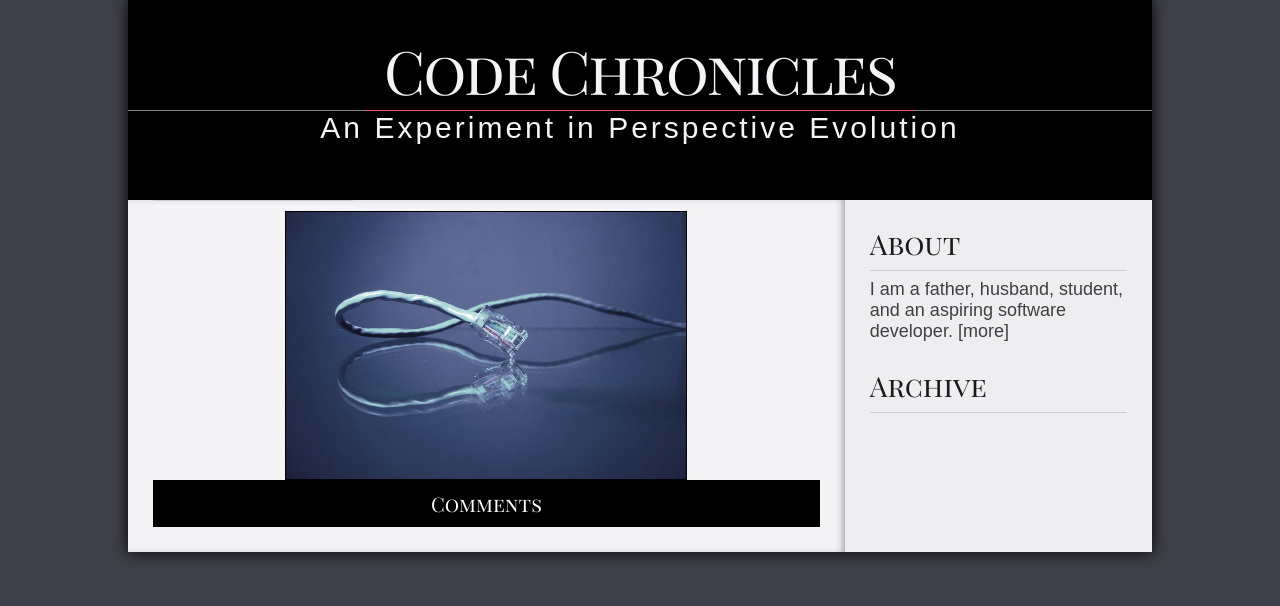
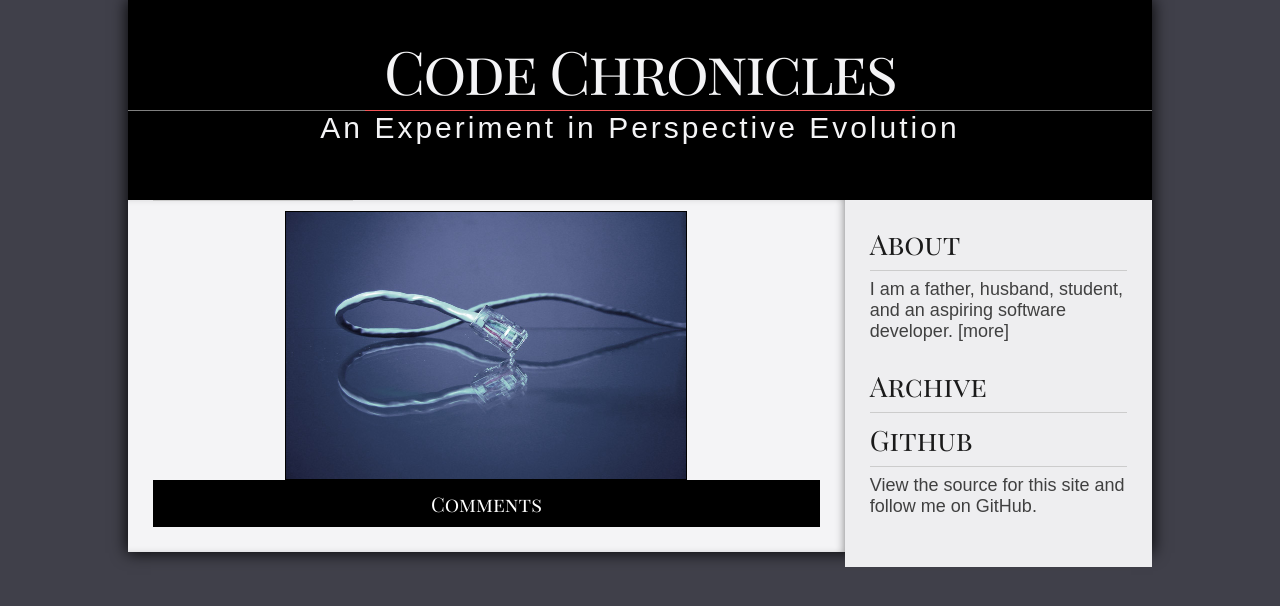
Before and after one commit to smskelley/codechron, a Django app: template codechron/templates/index.html in a window 1280 px wide. Shown: the top 606 px of the page. Run offline with Django 3.2, Linux system fonts and the light colour scheme; the template is opened without the code that fills it, so the values that code supplies are empty; some libraries are stand-ins or nearby versions; some web fonts are replaced.

Commit message:
Add github link to template

```diff
--- a/codechron/templates/index.html
+++ b/codechron/templates/index.html
@@ -57,6 +57,8 @@
     <a href="{% url "About" %}">
         <div class="MenuItem">About</div>
     </a>
+    <a href="https://github.com/smskelley">
+        <div class="MenuItem">Github</div>
 </div>
 <div id="right">
     <a href="{% url "About" %}">
@@ -64,7 +66,8 @@
     </a>
     <hr>
     <p>I am a father, husband, student, and an aspiring software developer.
-    [<a href="{% url "About" %}">more</a>]</p>
+        [<a href="{% url "About" %}">more</a>]
+    </p>
     <a href="{% url "Archive" %}">
         <h2>Archive</h2>
     </a>
@@ -76,6 +79,13 @@
     </li>
     {% endfor %}
     </ul>
+    <a href="https://github.com/smskelley">
+        <h2>Github</h2>
+    </a>
+    <hr>
+    <p>
+        View the source for this site and follow me on GitHub.
+    </p>
 </div>
 
 <div id="main">
```
